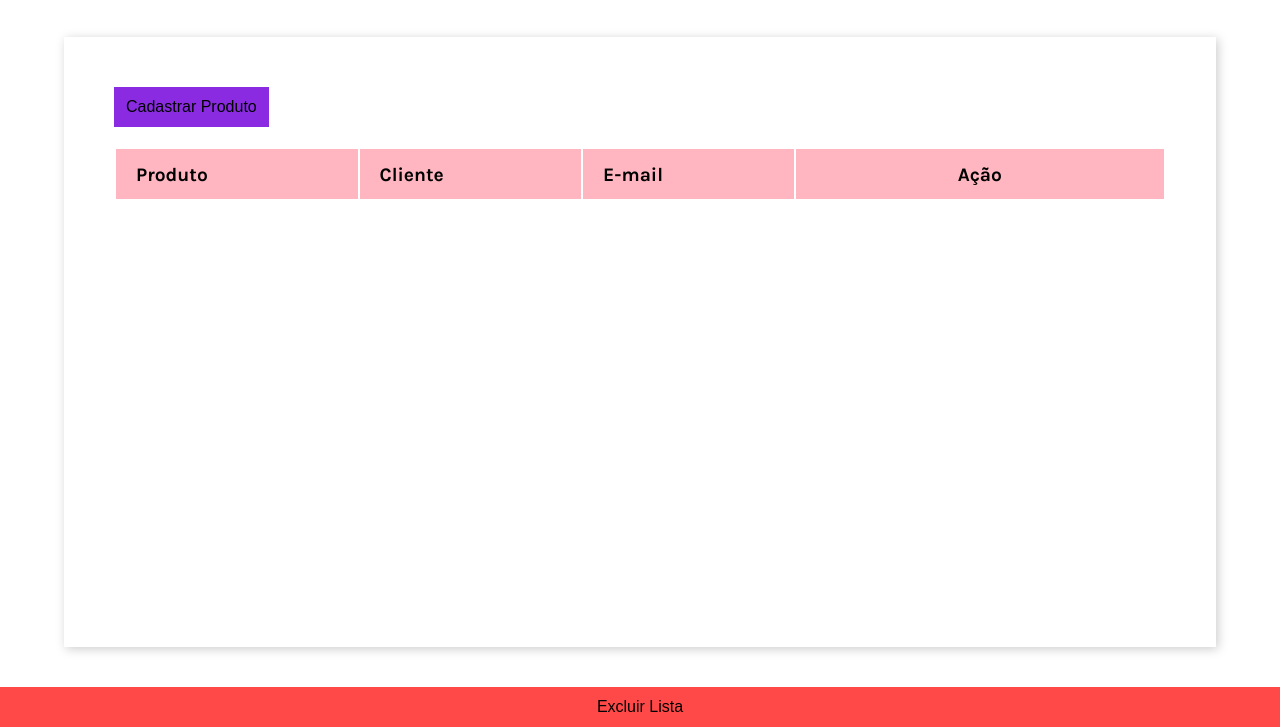
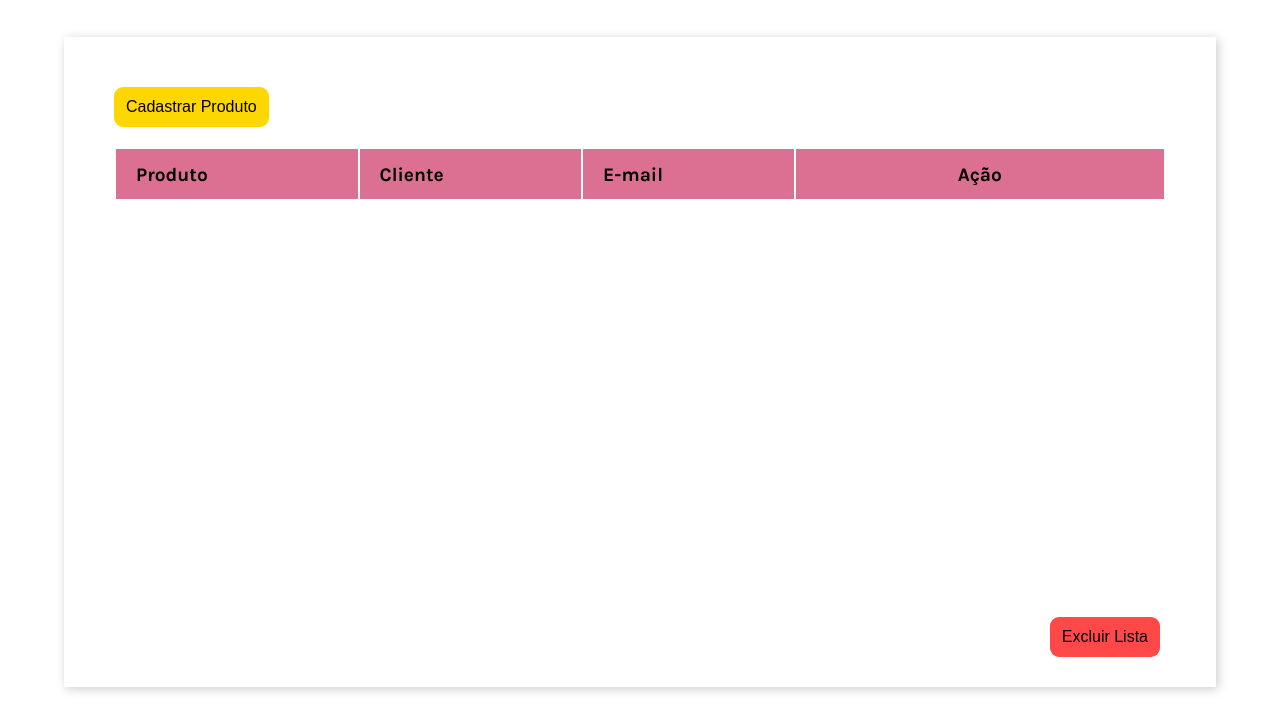
Before and after one commit to Laracf/Lista-de-Compras-Simbiose, a plain HTML site: page Lista/index.html in a window 1280 px wide. Shown: the part 73-800 px from the top of the page. Drawn offline with Linux system fonts and the light colour scheme.

Commit message:
Add files via upload

```diff
--- a/Lista/css/button.css
+++ b/Lista/css/button.css
@@ -1,5 +1,6 @@
 .button{
     border-style: none;
+    border-radius: 9px;
     height: 40px;
     padding: 6px 12px;
     font-size: 1rem;
@@ -7,8 +8,8 @@
     transition: box-shadow .6s ease;
 }
 
-button.blueviolet{
-    background-color:blueviolet;
+button.yellow{
+    background-color:#FFD700;
 }
 
 button.green{
@@ -25,6 +26,12 @@ button.blue{
 
 .button:hover{
     box-shadow: inset 200px 0 0 #00000055;
+}
+
+#delete-all{
+    position: absolute;
+    bottom: 70px;
+    right: 120px;
 }
 
 @media(max-width:480px){
--- a/Lista/css/main.css
+++ b/Lista/css/main.css
@@ -5,7 +5,7 @@
 }
 
 :root{
-    --primary-color: #FFB6C1;
+    --primary-color: #DB7093;
     --secundary-color: 	#FFF0F5;
     --shadow-color: #CCC;
     --text-color: #FFF;
--- a/Lista/index.html
+++ b/Lista/index.html
@@ -19,7 +19,7 @@
         <h1 class="header-title">Cadastro de Produtos</h1>
     </header>
     <main>
-        <button type="button" class="button blueviolet mobile" id="cadastrarProduto">Cadastrar Produto</button>
+        <button type="button" class="button yellow mobile" id="cadastrarProduto">Cadastrar Produto</button>
         <table id="tableClient" class="records">
             <thead>
                 <tr>
@@ -49,8 +49,8 @@
                 </footer>
             </div>
         </div>
+        <button type="button" class="button red mobile" id="delete-all">Excluir Lista</button>
     </main>
-    <button type="button" class="button red mobile" id="delete-all">Excluir Lista</button>
     </div>
     <div id="output"></div>
  </body>
```
